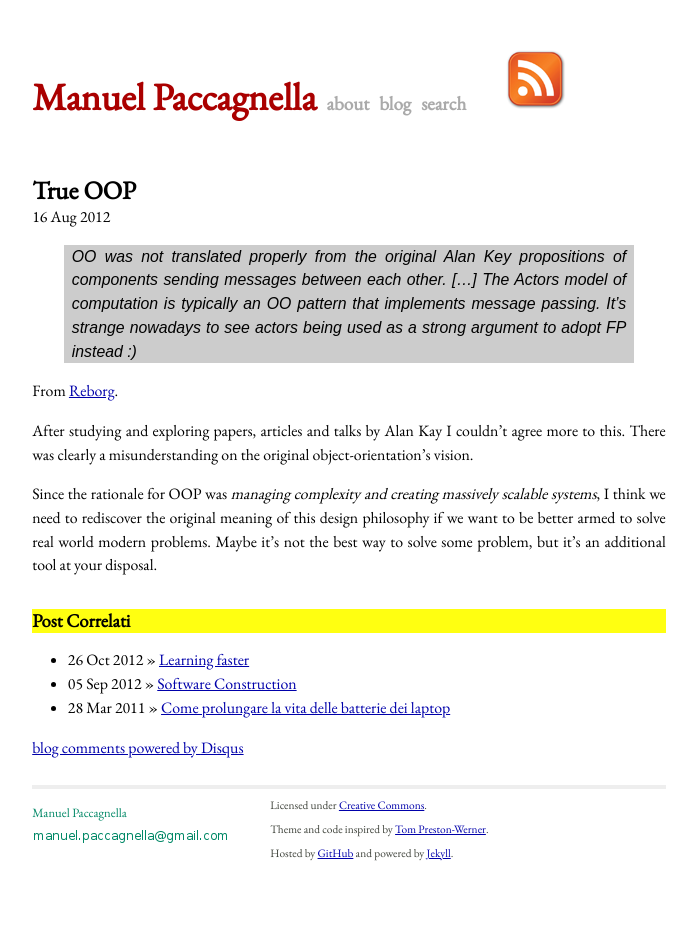
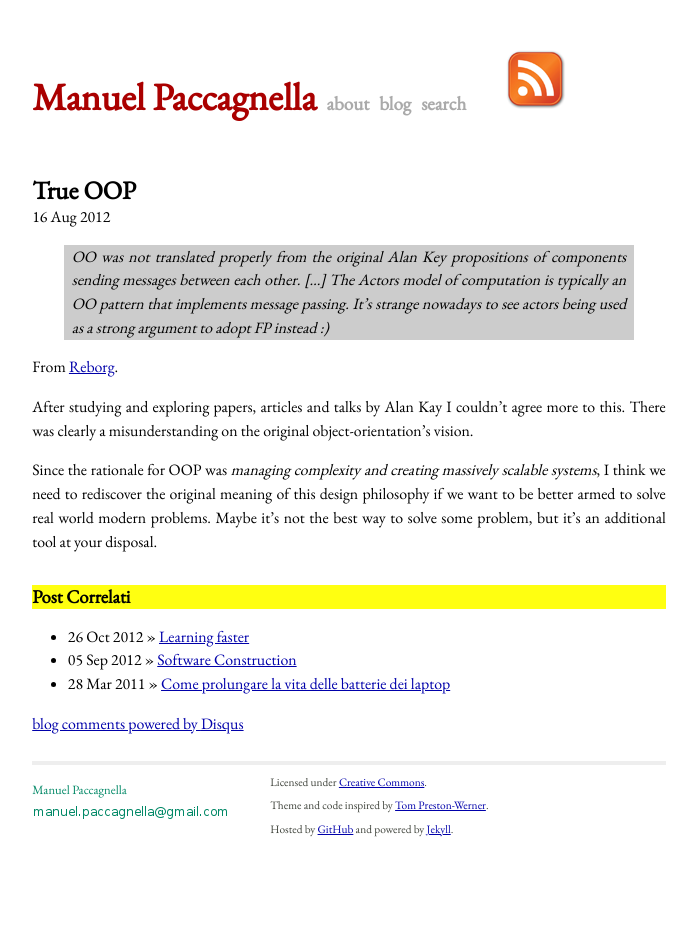
Before and after one commit to manuelp/manuelp.github.io, a Jekyll site: the page built from _posts/2012-08-16-true-oop.markdown, in a window 1280 px wide. Shown: the whole page, without its empty margins (291-988 px from the left). Built offline with Jekyll 4.4.1, drawn with Linux system fonts in a browser that asks for light colours; some web fonts are replaced; comment, search, counter and statistics services are not loaded.

Commit message:
Blockquotes style

```diff
--- a/css/screen.css
+++ b/css/screen.css
@@ -71,7 +71,6 @@ td,th {
 }
 
 blockquote {
-    font-family: sans-serif, helvetica;
     font-style: italic;
     background-color: #CCC;
     margin-left: 2em;
```
